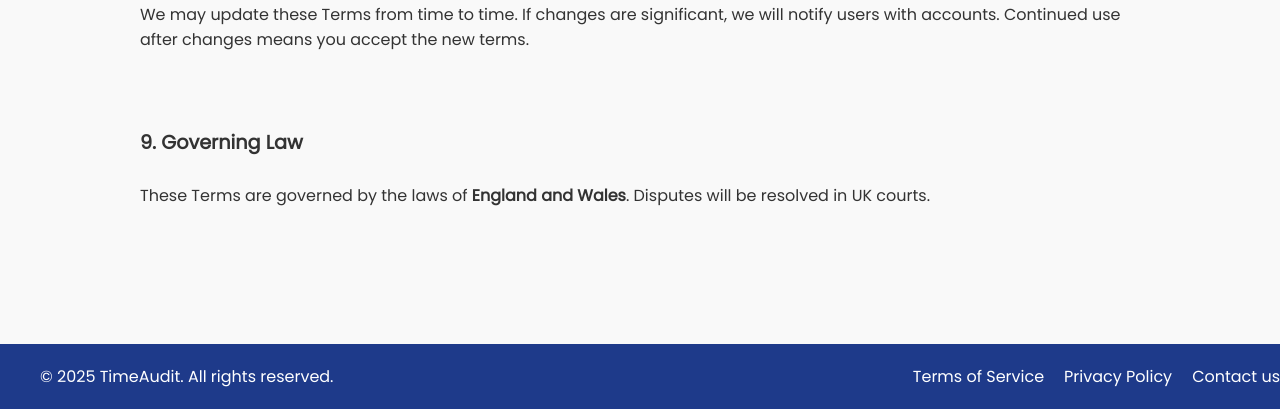
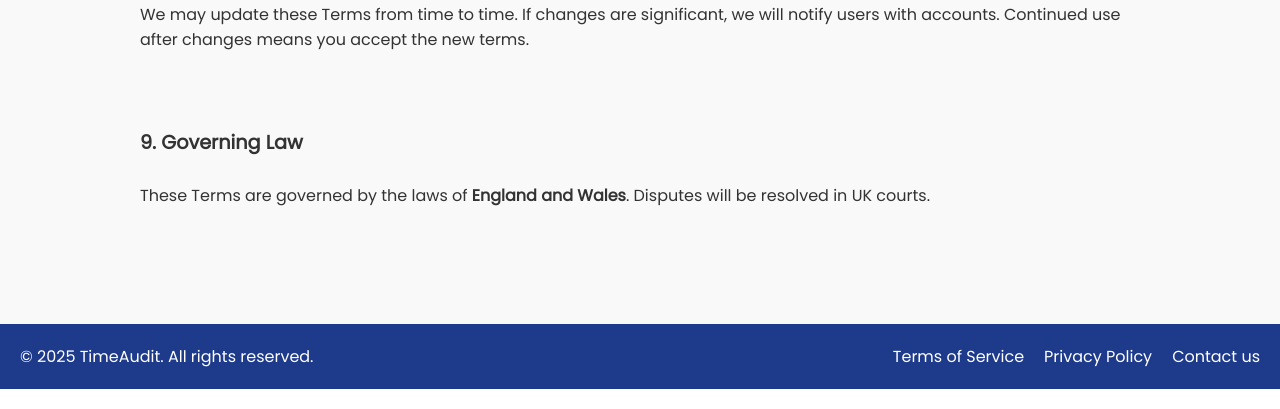
Before and after one commit to DarkEnergy34909/TimeAudit, a Flask app: page /terms-of-service in a window 1280 px wide. Shown: the part 2320-2729 px from the top of the page. Run offline with Flask 3, Linux system fonts and the light colour scheme.

Commit message:
Aligning footer

```diff
--- a/Static/style.css
+++ b/Static/style.css
@@ -250,6 +250,23 @@
     left: auto;
     /*bottom: 0; /* Stick to the bottom of the viewport */
     /*position: relative; /* Position relative for absolute elements inside */
+}
+
+.footer-container {
+    max-width: 1000px;
+    width: 100%;
+    /*min-height: 220vh; /* Temporary fix */
+    height: auto;
+    margin-left: auto; /* Center the container */
+    margin-right: auto; /* Center the container */
+    /*padding-bottom: 20px;*/
+    display: flex;
+    flex-direction: column;
+    align-items: center;
+    /*justify-content: center;*/
+    /*height: calc(100vh - 150px); /* Adjust height to fit the screen */
+    text-align: center;
+    /*background-image: linear-gradient(to bottom, #e0f2fe, #f9f9f9); /* Light blue to white gradient */
 }
 
 @media (max-width: 700px) {
@@ -1085,11 +1102,6 @@
     100% {
         filter: brightness(1);
     }
-}
-
-.goals-body{
-    /*align-items: center;
-    align-content: center;*/
 }
 
 #goals-title {
@@ -1417,6 +1429,7 @@
     align-items: left;
     margin-top: 100px;
     padding: 20px;
+    padding-bottom: 0;
     width: 100%; /* Full width */
     max-width: 1000px; /* Limit the width of the container */
     margin-left: auto;
@@ -1442,6 +1455,7 @@
     align-items: left;
     margin-top: 100px;
     padding: 20px;
+    padding-bottom: 0;
     width: 100%; /* Full width */
     max-width: 1000px; /* Limit the width of the container */
     margin-left: auto;
--- a/Templates/index.html
+++ b/Templates/index.html
@@ -149,5 +149,6 @@
                     </a>
                 </div>
             </div>
+        </div>
     </body>
 </html>
--- a/Templates/privacy-policy.html
+++ b/Templates/privacy-policy.html
@@ -90,9 +90,9 @@
             <h3>10. Changes to this policy</h3>
             <p>We may update this Privacy Policy from time to time. Any changes will be posted on this page with an updated effective date. We encourage you to review this policy periodically for any changes.</p>
             <p>The updated Privacy Policy will always be available <a href="/privacy-policy">here</a>.</p>
-
         </div>
-        <div class="footer">
+        <div class="footer-container">
+            <div class="footer" class="privacy-footer">
                 <span class="copyright">© 2025 TimeAudit. All rights reserved.</span>
 
                 <div class="footer-link-container">
@@ -109,5 +109,6 @@
                     </a>
                 </div>
             </div>
+        </div>
     </body>
 </html>
--- a/Templates/terms.html
+++ b/Templates/terms.html
@@ -16,7 +16,7 @@
 
         <div class="terms-container">
             <h2 class="terms-title">Terms of Service</h2>
-            <p><strong>Effective Date:</strong> [Insert date]</p>
+            <p><strong>Effective Date:</strong> 25/07/2025</p>
 
             <p>Welcome to <strong>TimeAudit</strong>, a web-based time tracking application. By accessing or using TimeAudit, you agree to the following Terms of Service. If you do not agree to these terms, please do not use the site.</p>
 
@@ -72,9 +72,11 @@
 
             <h3>9. Governing Law</h3>
             <p>These Terms are governed by the laws of <strong>England and Wales</strong>. Disputes will be resolved in UK courts.</p>
+
         </div>
 
-        <div class="footer">
+        <div class="footer-container">
+            <div class="footer" class="privacy-footer">
                 <span class="copyright">© 2025 TimeAudit. All rights reserved.</span>
 
                 <div class="footer-link-container">
@@ -91,5 +93,6 @@
                     </a>
                 </div>
             </div>
+        </div>
     </body>
 </html>
```
Lines whose indentation alone changed are shown as unchanged.
